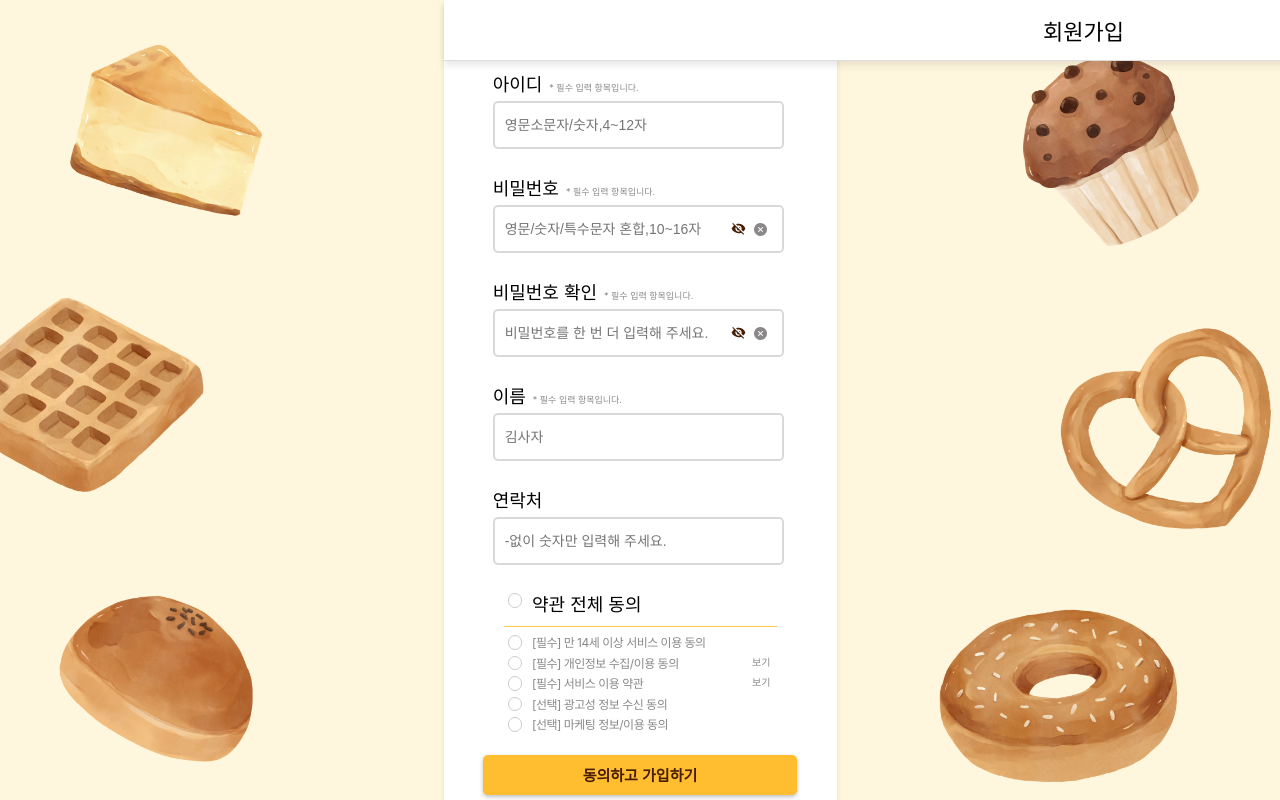
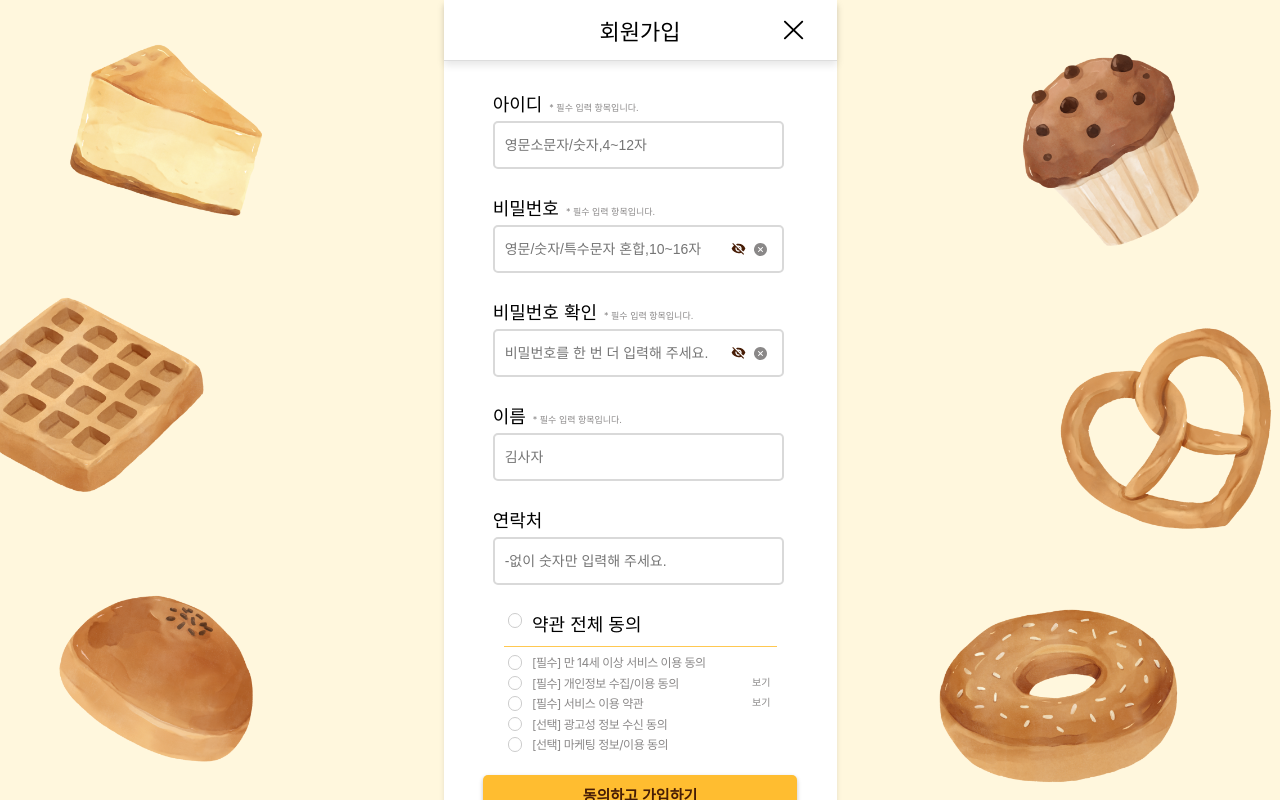
Before and after one commit to Likelion-at-SMWU-12th/DreamPatissier-Client, a React (Create React App) app in the folder dream/: page /accounts/signup in a window 1280 px wide. Built offline with nearby package versions, Linux system fonts and the light colour scheme.

Commit message:
[Style] 회원가입 스타일 수정 완료

```diff
--- a/dream/src/pages/accounts/Signup.js
+++ b/dream/src/pages/accounts/Signup.js
@@ -8,7 +8,7 @@ const Signup = () => {
   const navigate = useNavigate();
 
   const handleCancelClick = () => {
-    navigate("/accounts/login/");
+    navigate("/accounts/login");
   };
 
   return (
@@ -38,7 +38,7 @@ const Bar = styled.div`
   align-items: center;
   position: fixed;
   top: 0;
-  width: 100%;
+  width: 393px;
   background-color: white;
   z-index: 1;
   border-bottom: 1px solid #ddd;
@@ -61,8 +61,6 @@ const CancelIcon = styled.img`
 const ContentWrap = styled.div`
   justify-content: center;
   align-items: center;
-  height: 100vh;
   background-color: white;
-  padding-top: 70px;
-  margin-bottom: 100px;
+  padding-top: 90px;
 `;
```
